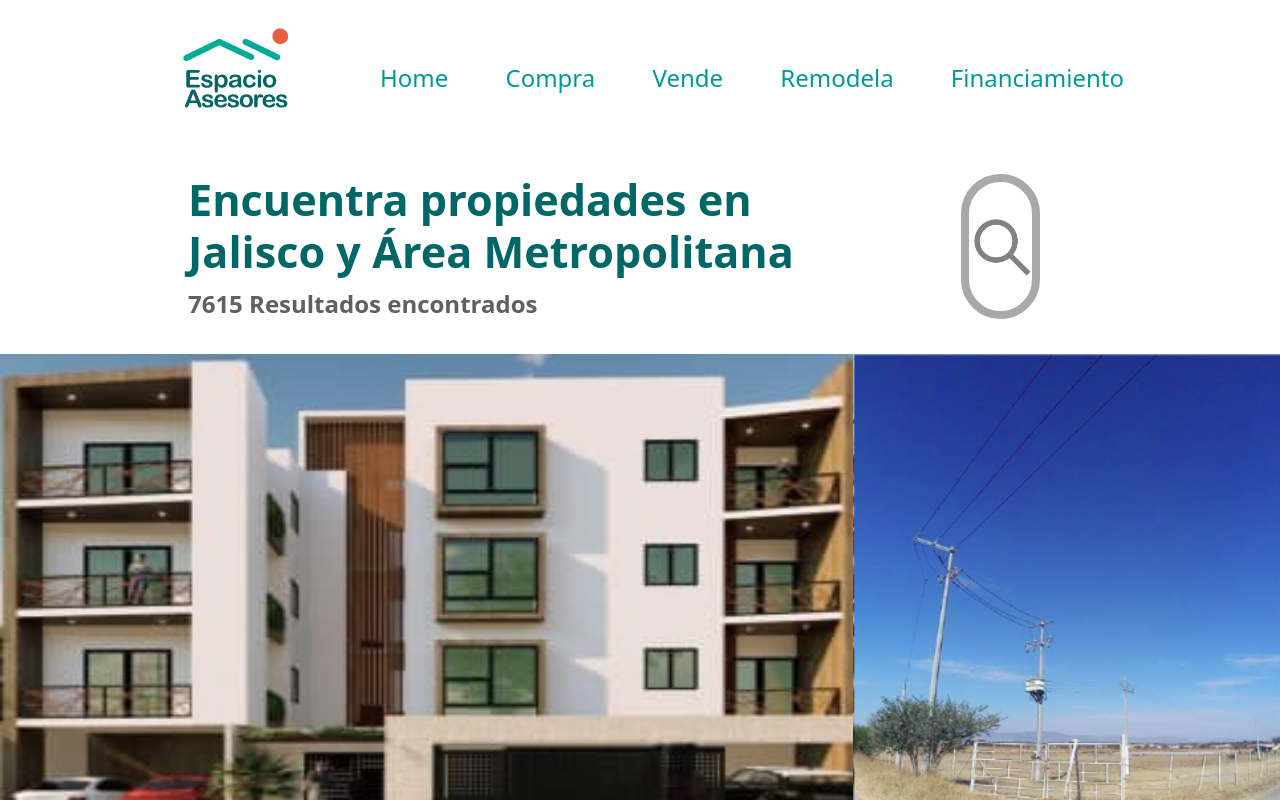
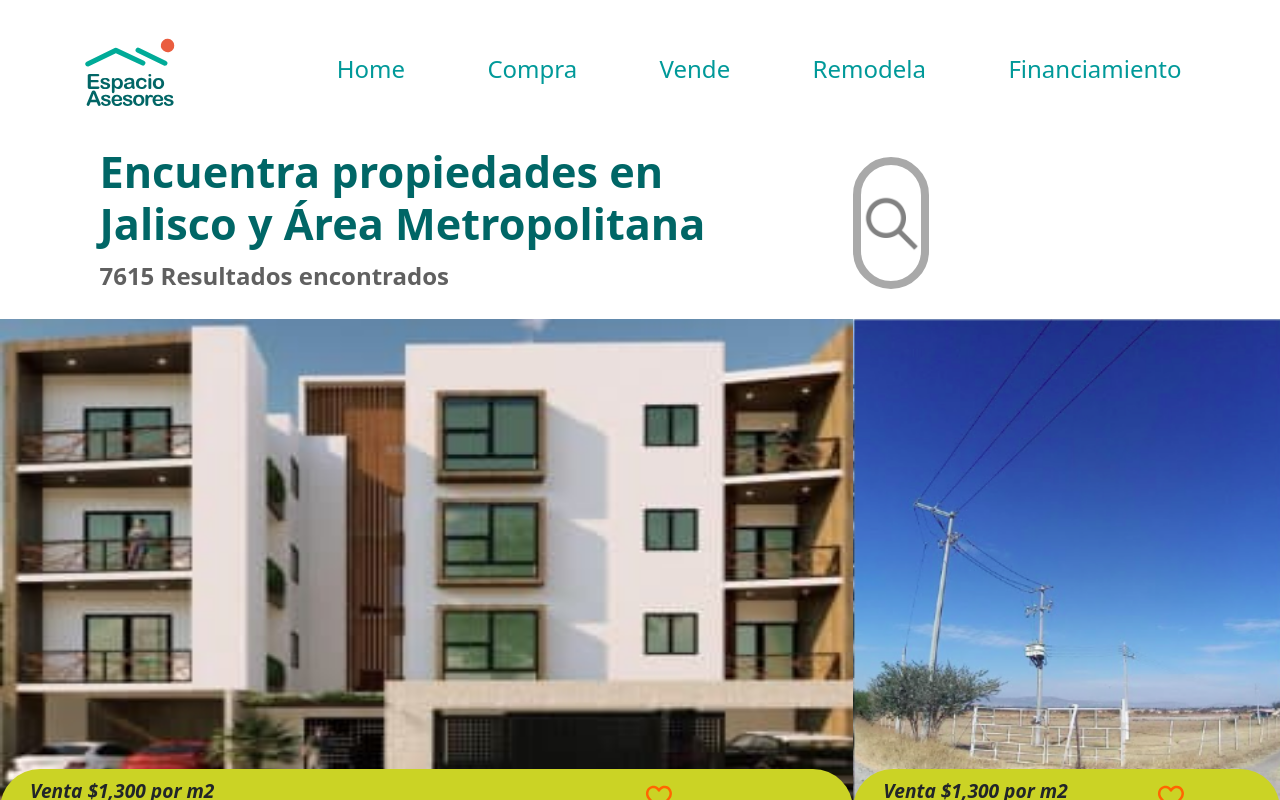
Before and after one commit to gamboamartin/easesores-web, an Angular app: page /compra in a window 1280 px wide. Shown: the top 800 px of the page. Built offline with nearby package versions, Linux system fonts and the light colour scheme.

Commit message:
Ajustes de espaciado en enlaces de header, titulos banner 2 y 4 de home y titulo principal en compra

```diff
--- a/src/app/components/compra/compra.component.css
+++ b/src/app/components/compra/compra.component.css
@@ -10,7 +10,7 @@
 }
 
 .div1{
-  padding-top: 5%;
+  padding-bottom: 2%;
 }
 
 .imagen{
@@ -26,11 +26,11 @@
   background-image: url("../../../assets/loupe.png");
   background-repeat: no-repeat;
   background-position: left;
-  background-size: 65px 65px;
-  height: 75%;
+  background-size: 60px 60px;
+  height: 85%;
   outline: none;
-  width: 60%;
-  margin-top: 35%;
+  width: 40%;
+  margin-top: 10%;
 }
 
 .section-2{
@@ -56,6 +56,7 @@
   font-family: 'Open Sans', sans-serif;
   font-size: 150%;
   font-weight: bold;
+  padding-left: 12%;
 }
 
 .texto-genearl{
@@ -85,7 +86,7 @@
   font-family: 'Open Sans', sans-serif;
   font-size: 270%;
   font-weight: bolder;
-  padding-top: 5%;
+  padding-left: 12%;
   text-align: left;
 }
 
--- a/src/app/components/compra/compra.component.html
+++ b/src/app/components/compra/compra.component.html
@@ -1,7 +1,7 @@
-<section class="content w-100">
+<section class="w-100">
 
   <div class="w-100 row div1">
-    <div class="col-10">
+    <div class="col-8">
       <h1 class="titulo1">Encuentra propiedades en <br class="br-hidden">Jalisco y Área Metropolitana</h1>
       <span class="texto1">7615 Resultados encontrados</span>
     </div>
--- a/src/app/components/header/header.component.css
+++ b/src/app/components/header/header.component.css
@@ -1,13 +1,22 @@
+.img-header{
+  height: 70%;
+  width: 70%;
+}
 
-.nav-item{
-  color: #009999 !important;
-  margin: 30px 3px 3px;
+.a-img{
+  box-sizing: content-box;
+  display: inline-block;
+  padding-left: 4%;
+}
+
+.item-style{
+  color: #009999;
   font-size: 150%;
   font-weight: 300;
-  overflow: hidden;
-  padding: 12px 2%;
-  position: relative;
-  text-decoration: none;
+}
+
+.nav{
+  margin: 30px 8%;
 }
 
 .toolbar {
@@ -25,15 +34,12 @@
 }
 
 @media only screen and (max-width: 1101px) {
-  .img-header{
-    display: none;
-  }
   .toolbar{
     flex-basis: 100%;
     justify-content: space-between;
     height: auto;
   }
-  .nav-item{
+  .item-style{
     font-size: 100%;
     margin: unset;
     padding: 12px 5px;
--- a/src/app/components/header/header.component.html
+++ b/src/app/components/header/header.component.html
@@ -1,22 +1,31 @@
-<header class="toolbar fixed-top" role="banner">
-  <img class="img-header"
-    width="15%"
-    alt=""
-    src="../assets/VISTA.WEB.ESPACIO-04.svg"
-  />
-  <a class="nav-item" routerLink="" aria-expanded="false">
-    Home
-  </a>
-  <a class="nav-item" routerLink="/compra" aria-expanded="false">
-    Compra
-  </a>
-  <a class="nav-item" routerLink="/vende" aria-expanded="false">
-    Vende
-  </a>
-  <a class="nav-item" routerLink="/remodela" aria-expanded="false">
-    Remodela
-  </a>
-  <a class="nav-item" routerLink="/financiamiento" aria-expanded="false">
-    Financiamiento
-  </a>
+<header>
+  <nav class="navbar navbar-expand-lg navbar-light">
+    <a class="a-img" routerLink="" aria-expanded="false">
+      <img class="img-header" alt="" src="../assets/VISTA.WEB.ESPACIO-04.svg">
+    </a>
+    <div class="container-fluid">
+      <button class="navbar-toggler" type="button" data-bs-toggle="collapse" data-bs-target="#navbarSupportedContent" aria-controls="navbarSupportedContent" aria-expanded="false" aria-label="Toggle navigation">
+        <span class="navbar-toggler-icon"></span>
+      </button>
+      <div class="collapse navbar-collapse" id="navbarSupportedContent">
+        <ul class="navbar-nav me-auto mb-2 mb-lg-0">
+          <li class="nav-item nav">
+            <a class="item-style" routerLink="" aria-expanded="false">Home</a>
+          </li>
+          <li class="nav-item nav">
+            <a class="item-style" routerLink="/compra" aria-expanded="false">Compra</a>
+          </li>
+          <li class="nav-item nav">
+            <a class="item-style" routerLink="/vende" aria-expanded="false">Vende</a>
+          </li>
+          <li class="nav-item nav">
+            <a class="item-style" routerLink="/remodela" aria-expanded="false">Remodela</a>
+          </li>
+          <li class="nav-item nav">
+            <a class="item-style" routerLink="/financiamiento" aria-expanded="false">Financiamiento</a>
+          </li>
+        </ul>
+      </div>
+    </div>
+  </nav>
 </header>
--- a/src/app/components/hogar/banner2-hogar/banner2-hogar.component.css
+++ b/src/app/components/hogar/banner2-hogar/banner2-hogar.component.css
@@ -39,7 +39,7 @@
 
 .section-2{
   text-align: center;
-  padding-top: 45%;
+  padding-top: 35%;
   padding-bottom: 2%;
 }
 
--- a/src/app/components/hogar/banner4-hogar/banner4-hogar.component.css
+++ b/src/app/components/hogar/banner4-hogar/banner4-hogar.component.css
@@ -59,6 +59,7 @@
   font-family: 'Open Sans', sans-serif;
   font-size: 230%;
   font-weight: bold;
+  line-height: 0;
   padding-left: 5%;
   padding-top: 5%;
 }
@@ -79,6 +80,7 @@
   }
   .titulo-b4{
     font-size: 170%;
+    line-height: normal;
   }
   .span-carousel-b4{
     font-size: 100%;
--- a/src/app/components/hogar/banner4-hogar/banner4-hogar.component.html
+++ b/src/app/components/hogar/banner4-hogar/banner4-hogar.component.html
@@ -1,5 +1,5 @@
 <h1 class="titulo-b4">Con Espacio Asesores, compra con total tranquilidad</h1>
-<a class="link-b4" href="#">Inicia comunicación con un asesor<a class="flecha">→</a></a>
+<a class="link-b4" href="#">Inicia comunicación con un asesor <a class="flecha">→</a></a>
 
 <div class="row div1-b4">
   <div class="col-md-4">
--- a/src/app/components/hogar/hogar.component.css
+++ b/src/app/components/hogar/hogar.component.css
@@ -35,7 +35,9 @@
   font-family: 'Open Sans', sans-serif;
   font-size: 250%;
   font-weight: bold;
+  line-height: 0;
   padding-left: 5%;
+  padding-top: 4%;
 }
 
 @media only screen and (max-width: 1101px){
@@ -50,5 +52,6 @@
   }
   .titulo-b3{
     font-size: 170%;
+    line-height: normal;
   }
 }
--- a/src/app/components/hogar/tira-imagenes/tira-imagenes.component.css
+++ b/src/app/components/hogar/tira-imagenes/tira-imagenes.component.css
@@ -57,6 +57,7 @@
   font-family: 'Open Sans', sans-serif;
   font-size: 230%;
   font-weight: bold;
+  line-height: 0;
   padding-left: 5%;
   padding-top: 5%;
 }
```
